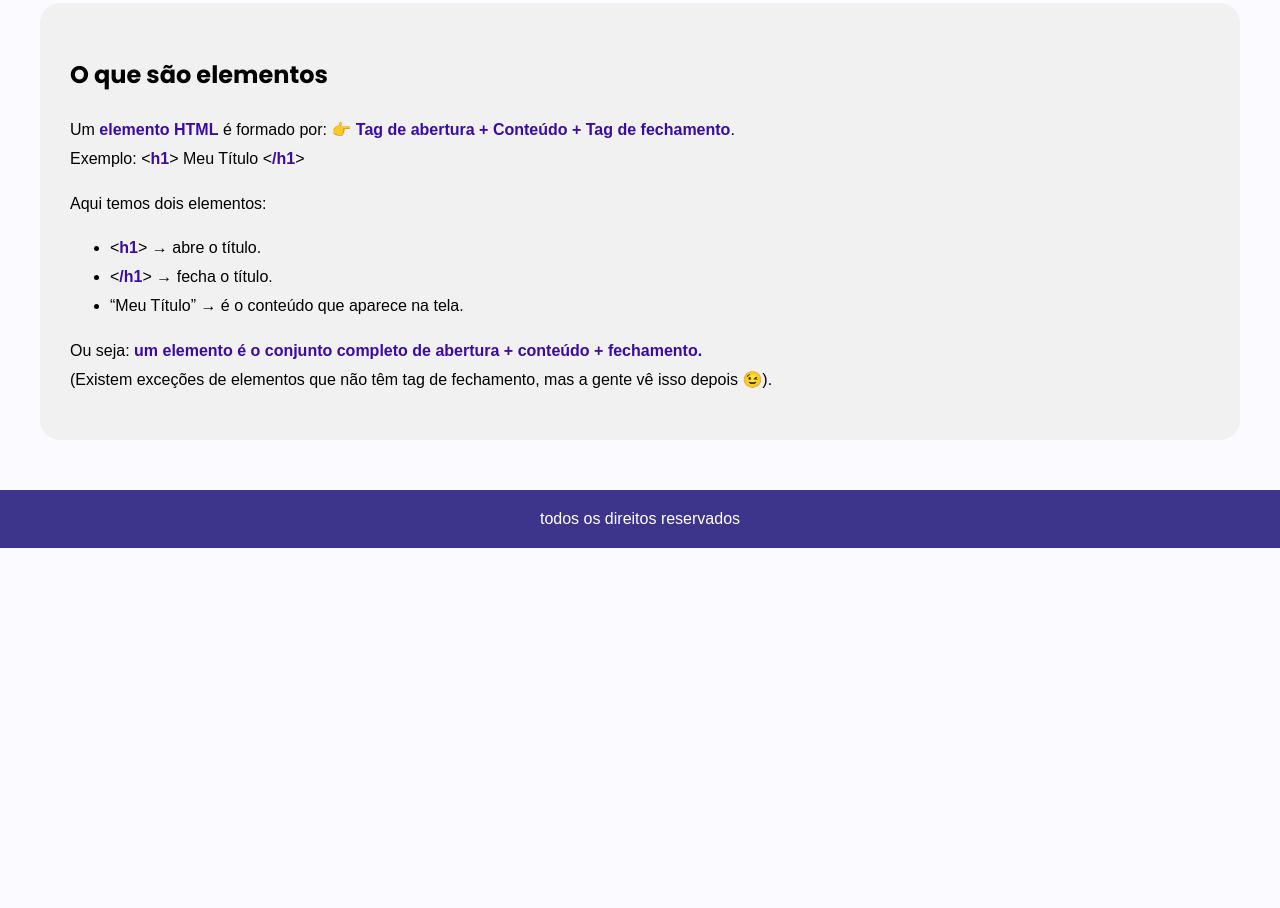
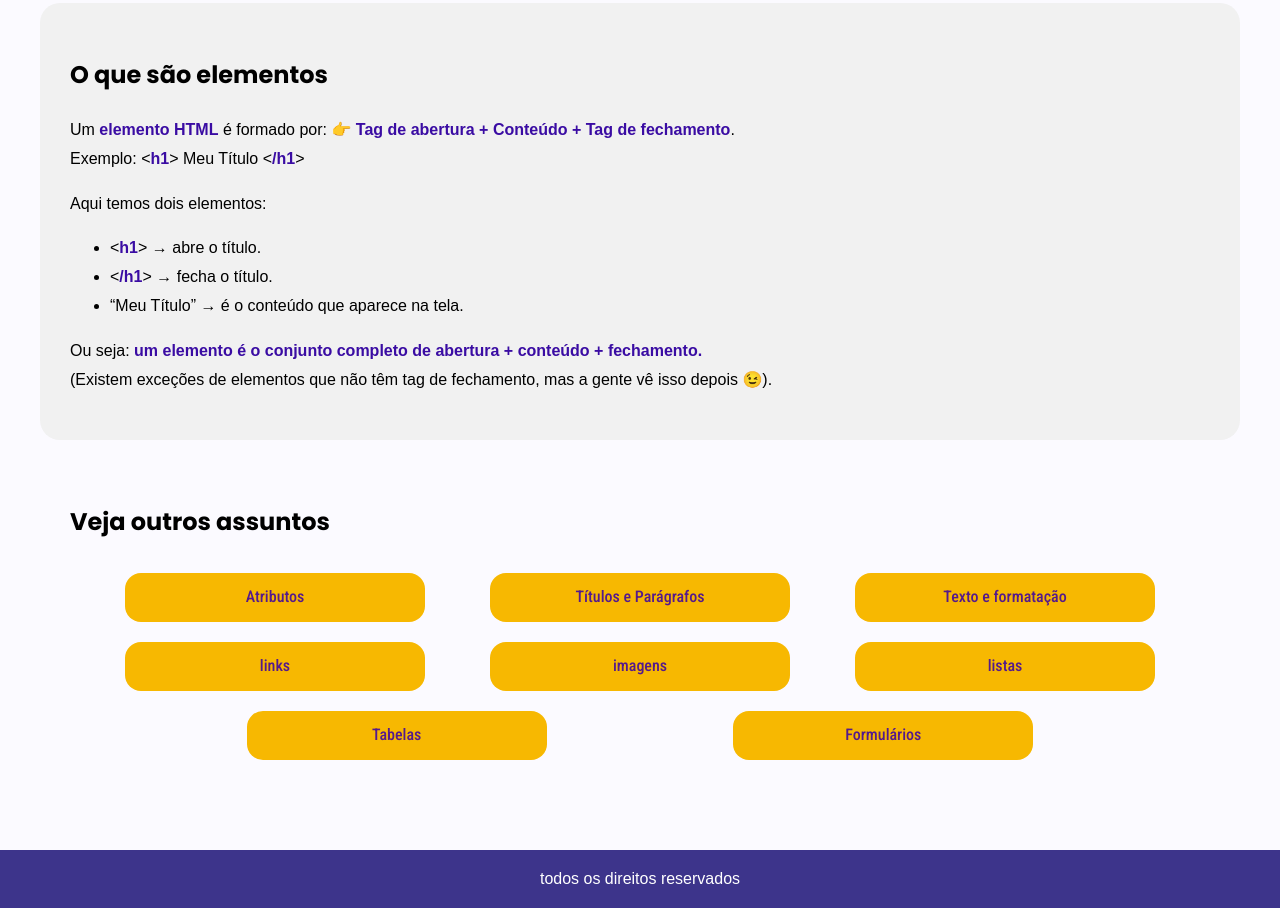
Before and after one commit to userdajheni/dio-courses, a plain HTML site: page index.html in a window 1280 px wide. Shown: the part 863-1771 px from the top of the page. Before the commit the page ends 1411 px from the top, so only its background shows below. Drawn offline with nearby package versions, Linux system fonts and the light colour scheme; a web font is replaced by a local one.

Commit message:
estruturando e estilizando nova seção de links

```diff
--- a/index.html
+++ b/index.html
@@ -67,6 +67,30 @@
 		</section>
 
 		<!-- veja mais assuntos -->
+		<section>
+			<h2>Veja outros assuntos</h2>
+			<div class="container">
+				<!-- row -->
+				<div class="row">
+					<div class="card"><a href="">Atributos</a></div>
+					<div class="card"><a href="">Títulos e Parágrafos</a></div>
+					<div class="card"><a href="">Texto e formatação</a></div>
+				</div>
+
+				<!-- row -->
+				<div class="row">
+					<div class="card"><a href="">links</a></div>
+					<div class="card"><a href="">imagens</a></div>
+					<div class="card"><a href="">listas</a></div>
+				</div>
+
+				<!-- row -->
+				<div class="row">
+					<div class="card"><a href="">Tabelas</a></div>
+					<div class="card"><a href="">Formulários</a></div>
+				</div>
+			</div>
+		</section>
 	</main>
 
 	<footer><span>todos os direitos reservados</span></footer>
--- a/style.css
+++ b/style.css
@@ -67,3 +67,33 @@ footer {
 	text-align: center;
 	background-color: #3d348b;
 }
+
+/* grid */
+.container {
+	display: flex;
+	flex-direction: column;
+}
+
+.row {
+	gap: 10px;
+	display: flex;
+	margin: 10px 0;
+	flex-direction: row;
+	justify-content: space-evenly;
+}
+
+.card {
+	width: 300px;
+	padding: 10px;
+	cursor: pointer;
+	font-weight: 500;
+	color: #7678ED;
+	text-align: center;
+	border-radius: 16px;
+	box-sizing: border-box;
+	background-color: #F7B801;
+	font-family: "Roboto Condensed", sans-serif;
+}
+
+a {	text-decoration: none; }
+a:hover { color: black;}
```
